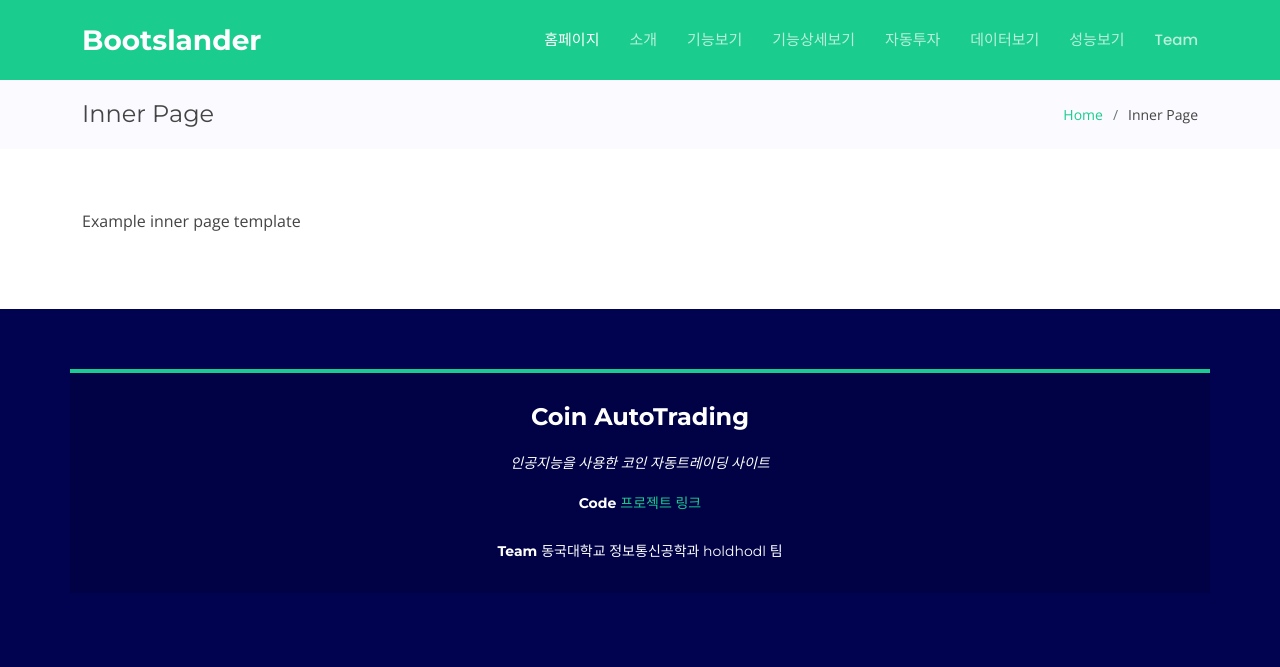
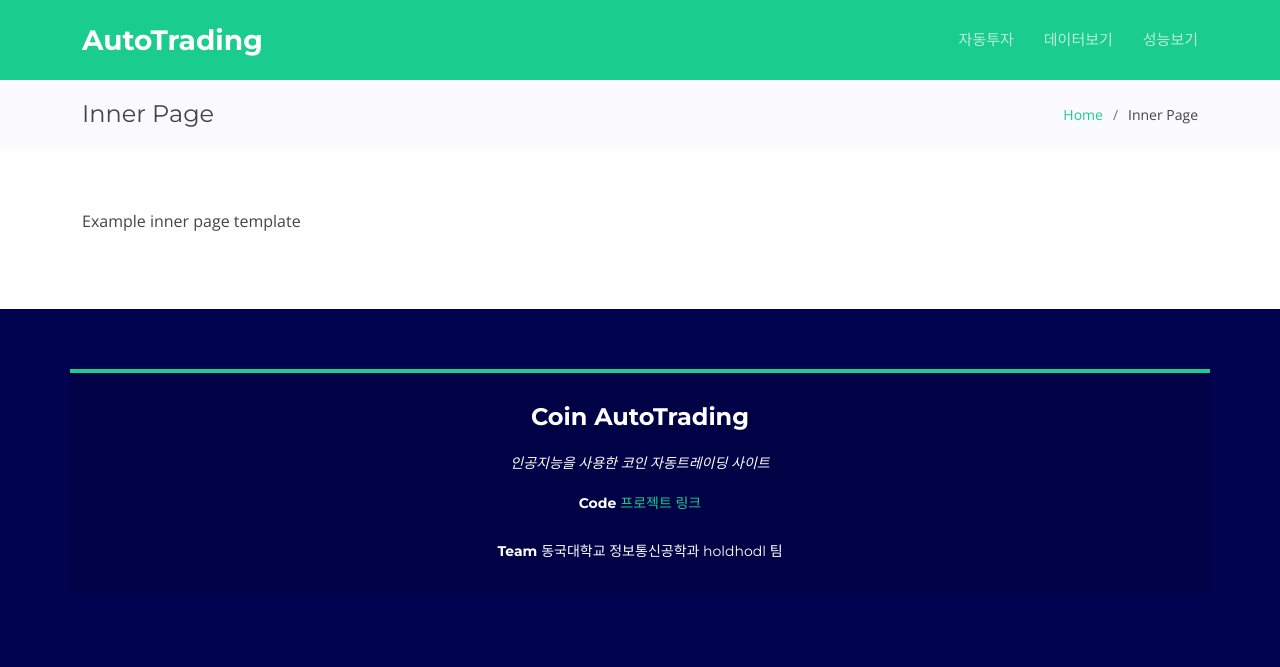
Before and after one commit to baeksoojin/hodlhodl, a Django app: page /detail in a window 1280 px wide. Shown: the top 667 px of the page. Run offline with Django 4.2, Linux system fonts and the light colour scheme; some libraries are stand-ins or nearby versions.

Commit message:
Fix : modify navbar url

```diff
--- a/AutoTrade/AutoTrade/urls.py
+++ b/AutoTrade/AutoTrade/urls.py
@@ -20,7 +20,7 @@ from django.conf.urls.static import static
 
 urlpatterns = [
     path('admin/', admin.site.urls),
-    path('',include('main.urls')),
+    path('',include('main.urls',namespace='Home')),
 ]
 
 urlpatterns += static(settings.STATIC_URL, document_root=settings.STATIC_ROOT)
--- a/AutoTrade/main/urls.py
+++ b/AutoTrade/main/urls.py
@@ -1,5 +1,8 @@
 from django.urls import path,include
 import main.views as views
+
+
+app_name = 'Home'
 
 urlpatterns = [
     path('',views.index,name='main'),
--- a/AutoTrade/templates/inner-page.html
+++ b/AutoTrade/templates/inner-page.html
@@ -11,7 +11,7 @@
   <meta content="" name="keywords">
 
   <!-- Favicons -->
-  <link href='{% static "img/favicon.png" %}' rel="icon">
+  <link href='{% static "img/icon.png" %}' rel="icon">
   <link href='{% static "img/apple-touch-icon.png" %}' rel="apple-touch-icon">
 
   <!-- Google Fonts -->
@@ -38,21 +38,14 @@
     <div class="container d-flex align-items-center justify-content-between">
 
       <div class="logo">
-        <h1><a href="index.html"><span>Bootslander</span></a></h1>
-        <!-- Uncomment below if you prefer to use an image logo -->
-        <!-- <a href="index.html"><img src='{% static "img/logo.png" alt="" class="img-fluid"></a>-->
+        <h1><a href="{% url 'Home:main' %}"><span>AutoTrading</span></a></h1>
       </div>
 
       <nav id="navbar" class="navbar">
         <ul>
-          <li><a class="nav-link scrollto active" href="">홈페이지</a></li>
-          <li><a class="nav-link scrollto" href="#about">소개</a></li>
-          <li><a class="nav-link scrollto" href="#features">기능보기</a></li>
-          <li><a class="nav-link scrollto" href="#details">기능상세보기</a></li>
-          <li><a class="nav-link scrollto" href="#AutoTrading">자동투자</a></li>
-          <li><a class="nav-link scrollto" href="#showData">데이터보기</a></li>
-          <li><a class="nav-link scrollto" href="#accuracy">성능보기</a></li>
-          <li><a class="nav-link scrollto" href="#team">Team</a></li>
+          <li><a class="nav-link scrollto" href="{% url 'Home:detail' %}">자동투자</a></li>
+          <li><a class="nav-link scrollto" href="{% url 'Home:detail' %}">데이터보기</a></li>
+          <li><a class="nav-link scrollto" href="{% url 'Home:detail' %}">성능보기</a></li>
         </ul>
         <i class="bi bi-list mobile-nav-toggle"></i>
       </nav><!-- .navbar -->
```
Also changed, not shown: AutoTrade/templates/index.html (+4 -4 lines), AutoTrade/static/img/icon.png (added).
